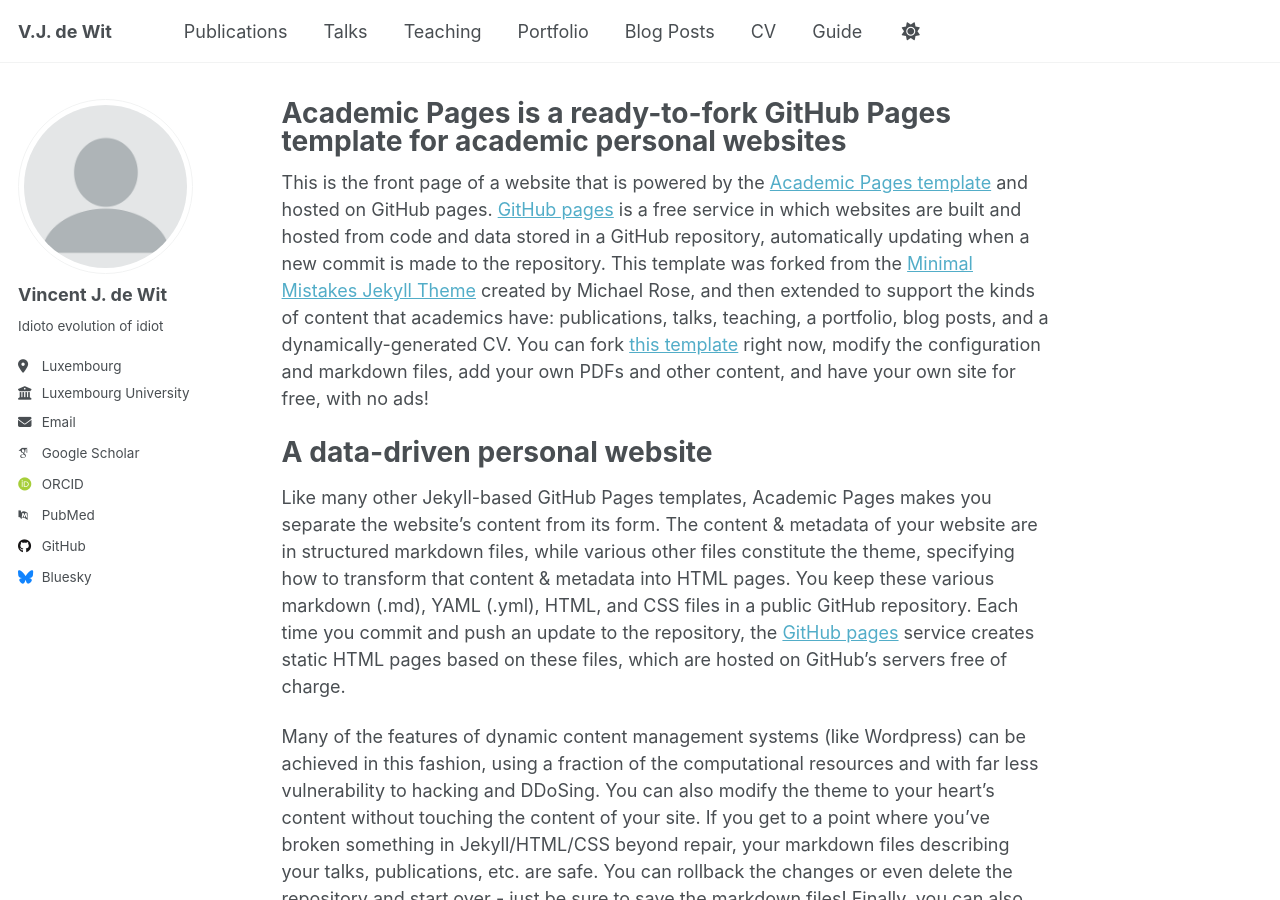
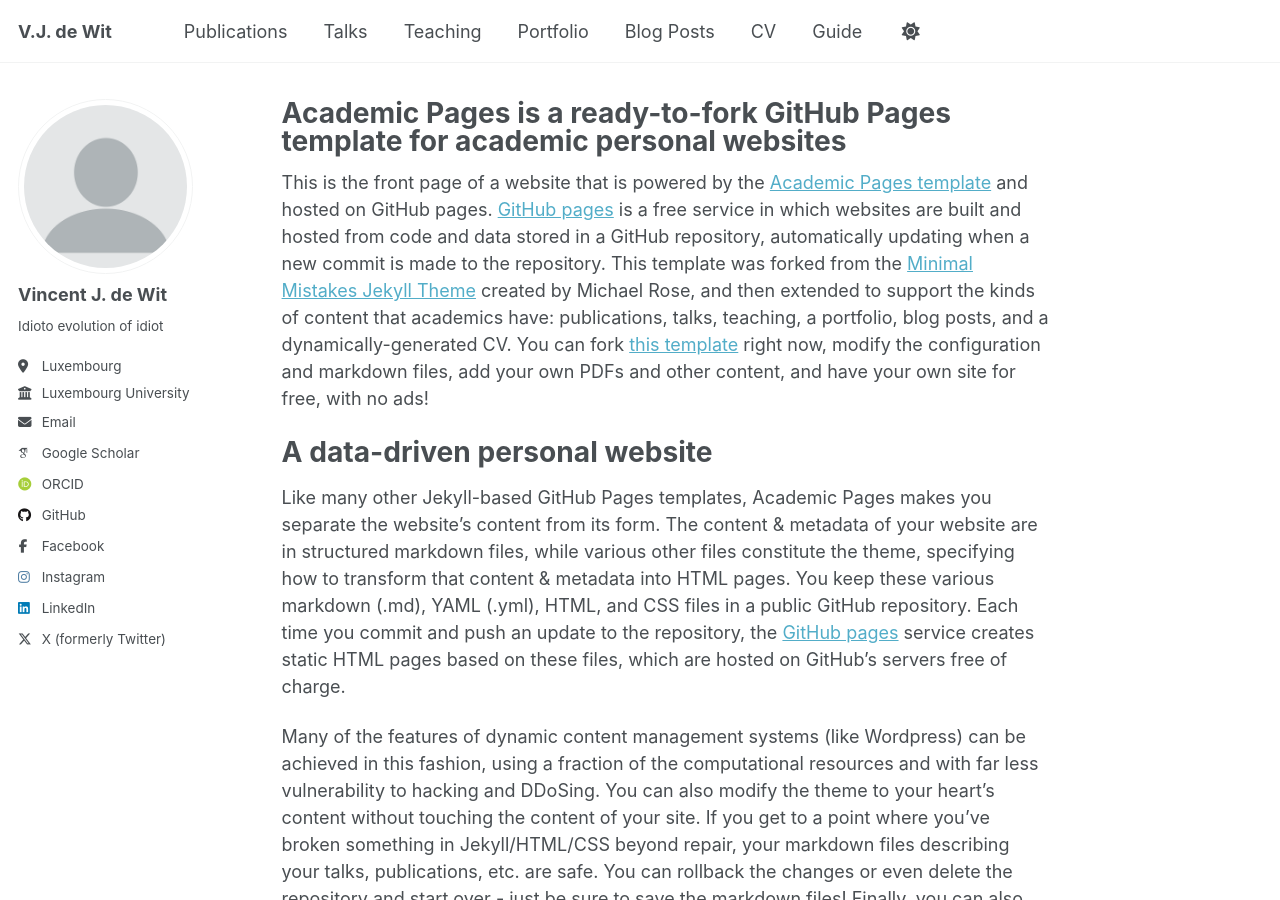
Before and after one commit to Trinominal/trinominal.github.io, a Jekyll site: the page built from _pages/about.md, in a window 1280 px wide and 900 px high. Built offline with Jekyll 4.4.1, drawn with Linux system fonts in a browser that asks for light colours; some web fonts are replaced; some of the changed lines change nothing that is shown.

Commit message:
Update _config.yml

```diff
--- a/_config.yml
+++ b/_config.yml
@@ -33,11 +33,11 @@
 
   # Academic websites
   arxiv            : # URL - Update with the correct link to your profile
-  googlescholar    : "https://scholar.google.com/citations?user=PS_CX0AAAAAJ"
+  googlescholar    : "https://scholar.google.com/citations?user=cUfWGzYAAAAJ"
   impactstory      : # URL
-  orcid            : "http://orcid.org/yourorcidurl"
+  orcid            : "http://orcid.org/0000-0002-2664-9209"
   semantic         : # URL
-  pubmed           : "https://www.ncbi.nlm.nih.gov/pubmed/?term=john+snow"
+  pubmed           : #"https://www.ncbi.nlm.nih.gov/pubmed/?term=john+snow"
   researchgate     : # URL
   scopus           : # URL
 
@@ -45,29 +45,29 @@
   bitbucket        : # Username - Update with your username on the site
   codepen          : # Username
   dribbble         : # Username
-  github           : "academicpages"
+  github           : "Trinominal"
   kaggle           : # Username
   stackoverflow    : # User number or user number and name (i.e., use "1" or "1/jeff-atwood")
 
   # Social media
-  bluesky          : "bsky.app" # Replace this with you Bluesky username
-  facebook         : # Username
+  bluesky          : #"bsky.app" # Replace this with you Bluesky username
+  facebook         : "vdewit"
   flickr           : # Username
   foursquare       : # Username
   goodreads        : # Username
   google_plus      : # Username
   keybase          : # Username
-  instagram        : # Username
+  instagram        : "vincentj_wit"
   lastfm           : # Username
-  linkedin         : # Username
+  linkedin         : "vincent-de-wit"
   mastodon         : # URL
   medium           : # URL
   pinterest        : # Username
   soundcloud       : # Username
-  steam            : # Username
+  steam            : #
   telegram         : # URL
   tumblr           : # Username
-  twitter          : # Username for X / Twitter
+  twitter          : "@VincentdWit"
   vine             : # Username
   weibo            : # Username
   wikipedia        : # Username
```
